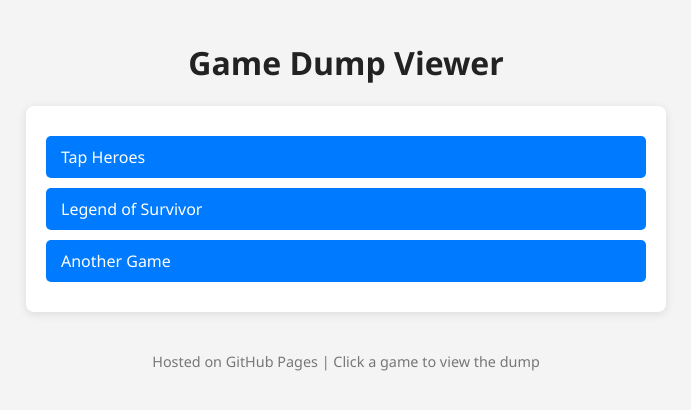
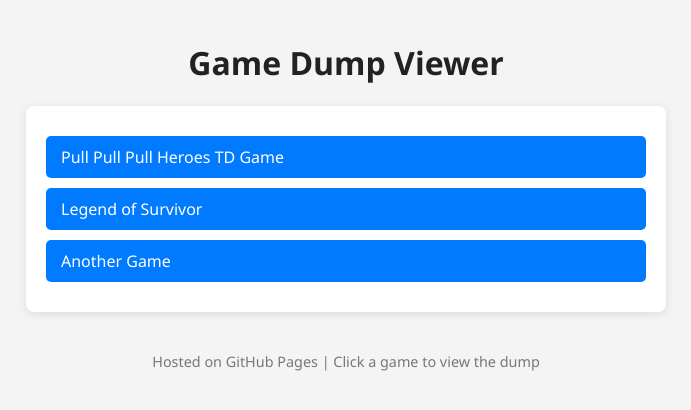
Before and after one commit to cheatxplorer/dump.cs, a plain HTML site: page index.html in a window 1280 px wide. Shown: the whole page, without its empty margins (294-985 px from the left). Drawn offline with Linux system fonts and the light colour scheme.

Commit message:
Update index.html

```diff
--- a/index.html
+++ b/index.html
@@ -53,7 +53,7 @@
 
   <h1>Game Dump Viewer</h1>
   <div class="game-list">
-    <a href="games/Pull-Pull-Pull-Heroes-TD-Game.js" target="_blank">Tap Heroes</a>
+    <a href="games/Pull-Pull-Pull-Heroes-TD-Game.js" target="_blank">Pull Pull Pull Heroes TD Game</a>
     <a href="games/legendofsurvivor.js" target="_blank">Legend of Survivor</a>
     <a href="games/anothergame.js" target="_blank">Another Game</a>
     <!-- Add more games here -->
```
